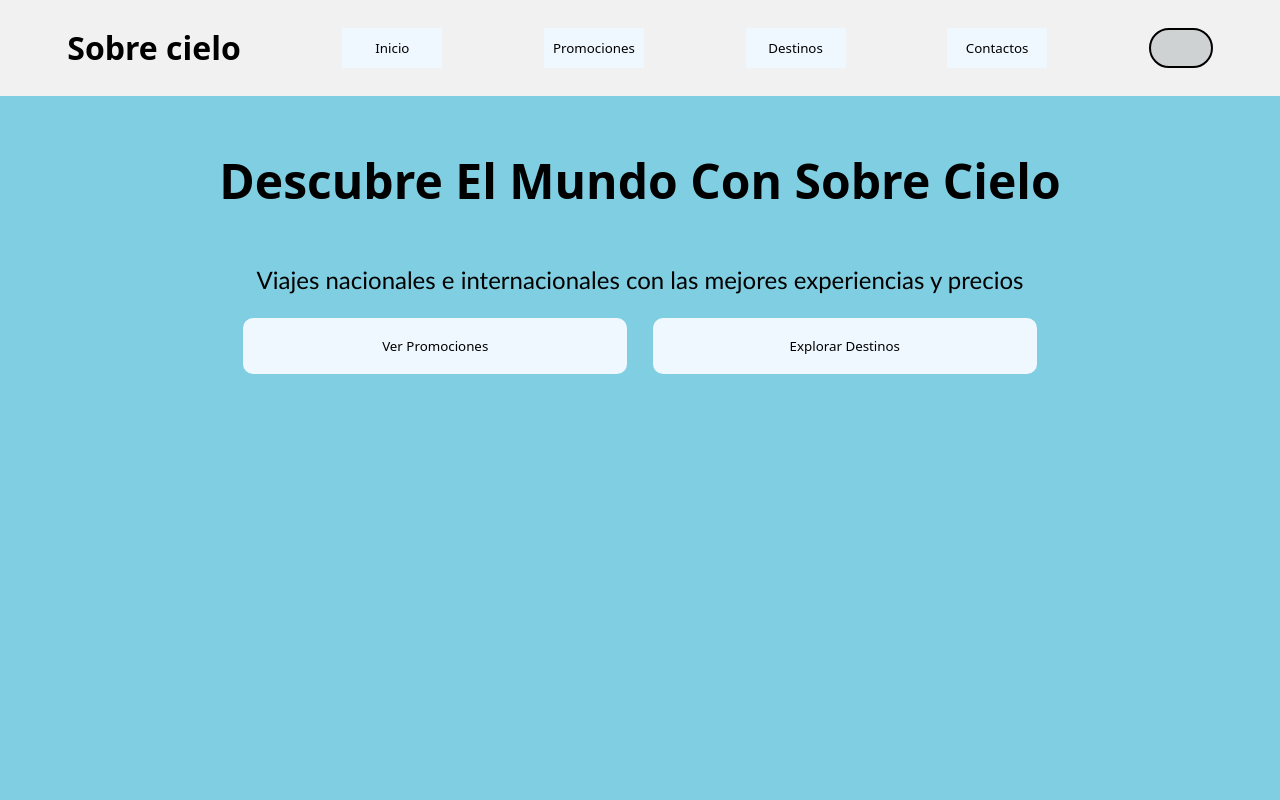
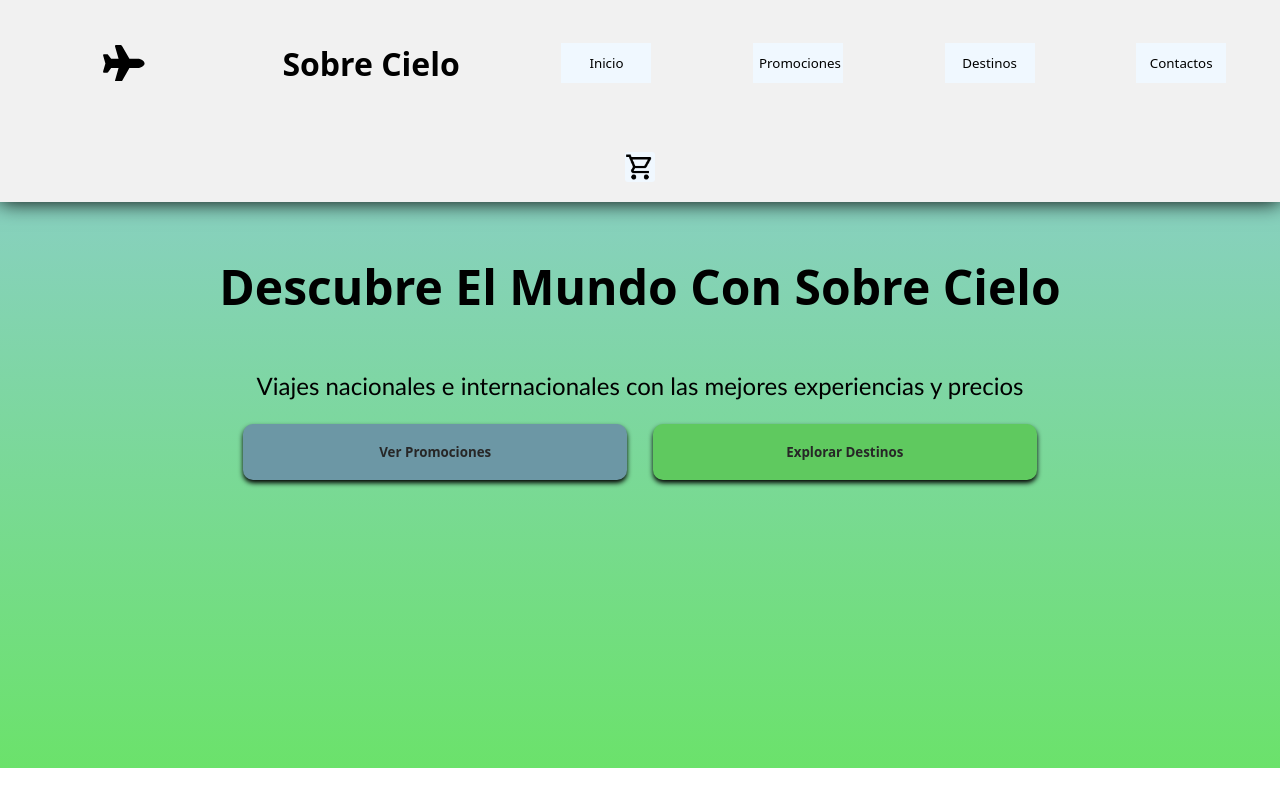
Before and after one commit to Luka-dev-sk8/olimpiada, a PHP site: page / in a window 1280 px wide. Run offline with PHP 8.4, Linux system fonts and the light colour scheme.

Commit message:
cambio de diseño

```diff
--- a/index.html
+++ b/index.html
@@ -11,23 +11,26 @@
     <link rel="stylesheet" href="public/estilos/poppins.css">
 </head>
 <body>
+    <div class="conteiner">
 
 
         <header>
-            <h1><b>Sobre cielo</b></h1>
+            <svg xmlns="http://www.w3.org/2000/svg" viewBox="-400 0 1200 500"><path d="M482.3 192c34.2 0 93.7 29 93.7 64c0 36-59.5 64-93.7 64l-116.6 0L265.2 495.9c-5.7 10-16.3 16.1-27.8 16.1l-56.2 0c-10.6 0-18.3-10.2-15.4-20.4l49-171.6L112 320 68.8 377.6c-3 4-7.8 6.4-12.8 6.4l-42 0c-7.8 0-14-6.3-14-14c0-1.3 .2-2.6 .5-3.9L32 256 .5 145.9c-.4-1.3-.5-2.6-.5-3.9c0-7.8 6.3-14 14-14l42 0c5 0 9.8 2.4 12.8 6.4L112 192l102.9 0-49-171.6C162.9 10.2 170.6 0 181.2 0l56.2 0c11.5 0 22.1 6.2 27.8 16.1L365.7 192l116.6 0z"/></svg>
+            <h1><b>Sobre Cielo</b></h1>
             <button>Inicio</button>
             <button>Promociones</button>
             <button>Destinos</button>
             <button>Contactos</button>
-        <button id="tienda"></button>
+            <button id="tienda"><img src="public/imagenes/icons8-shopping-cart-96.png" alt=""></button>
         </header>
 
         <h1 class="texto_centrado">Descubre El Mundo Con Sobre Cielo</h1>
         <p>Viajes nacionales e internacionales con las mejores experiencias y precios</p>
         <main>
-        <button class="especiales">Ver Promociones</button>
-        <button class="especiales">Explorar Destinos</button>
+            <button id="promociones" class="especiales"><b>Ver Promociones</b></button>
+            <button id="explo_destinos" class="especiales"><b>Explorar Destinos</b></button>
         </main>
+    </div>
 
 
 </body>
--- a/public/estilos/estilo.css
+++ b/public/estilos/estilo.css
@@ -4,15 +4,16 @@ header{
     justify-content: center;
     background-color: #f1f1f1;
     font-family: system-ui, -apple-system, BlinkMacSystemFont, 'Segoe UI', Roboto, Oxygen, Ubuntu, Cantarell, 'Open Sans', 'Helvetica Neue', sans-serif;
-
     color: black;
     flex-wrap: wrap;
     gap: 8%;
     padding: 5px;
+    height: 30%;
+    box-shadow: 0px 0px 20px 0px black;
 }
 button{
     height: 5vh;
-    width: 100px;
+    width: 90px;
     border: unset;
     background-color: aliceblue;
     font-family: system-ui, -apple-system, BlinkMacSystemFont, 'Segoe UI', Roboto, Oxygen, Ubuntu, Cantarell, 'Open Sans', 'Helvetica Neue', sans-serif;
@@ -23,7 +24,7 @@ button:hover{
 }
 body{
     margin: 0;
-    background-color:#80CEE1 ;
+
 }
 main{
     display: flex;
@@ -32,10 +33,18 @@ main{
     justify-content: center;
     gap: 2%;
 
+}
+svg{
+    height: 4.5vh;
+    width: 10%;
+}
+.conteiner{
+    background: linear-gradient(to bottom, #92cadd, #6be26b);
 
+    height: 80vh;
+    padding-bottom: 10%;
 
 }
-
 /**div{
     flex: 1 0 auto;
     display: flex;
@@ -55,21 +64,19 @@ h3{
     font-size: 20px;
 }
 img{
-    height: 100px;
+
+    height: 30px;
     width: auto;
-    border-radius: 20%;
+
 }
 
 #tienda{
     display: flex;
     align-items: center;
-
-    height: 5vh;
-    width: 5vw;
-    border-radius: 20px;
-    background-color: #ced2d3;
-    border: 2px solid;
-
+    justify-content: center;
+    width: 30px;
+    height: 30px;
+    border-radius: 10%;
 }
 .texto_centrado{
     text-align: center;
@@ -86,5 +93,12 @@ p{
     height: 7vh;
     width: 30%;
     border-radius: 10px;
-
+    color: rgb(39, 39, 39);
+    box-shadow: 0px 3px 5px 0px black;
 }
+#promociones{
+    background-color: #6c97a5;
+}
+#explo_destinos{
+    background-color: #5fc95f;
+}
```
Also changed, not shown: public/imagenes/cafeexpreso.jpeg (deleted), public/imagenes/icons8-shopping-cart-96.png (added). Lines whose indentation alone changed are shown as unchanged.
